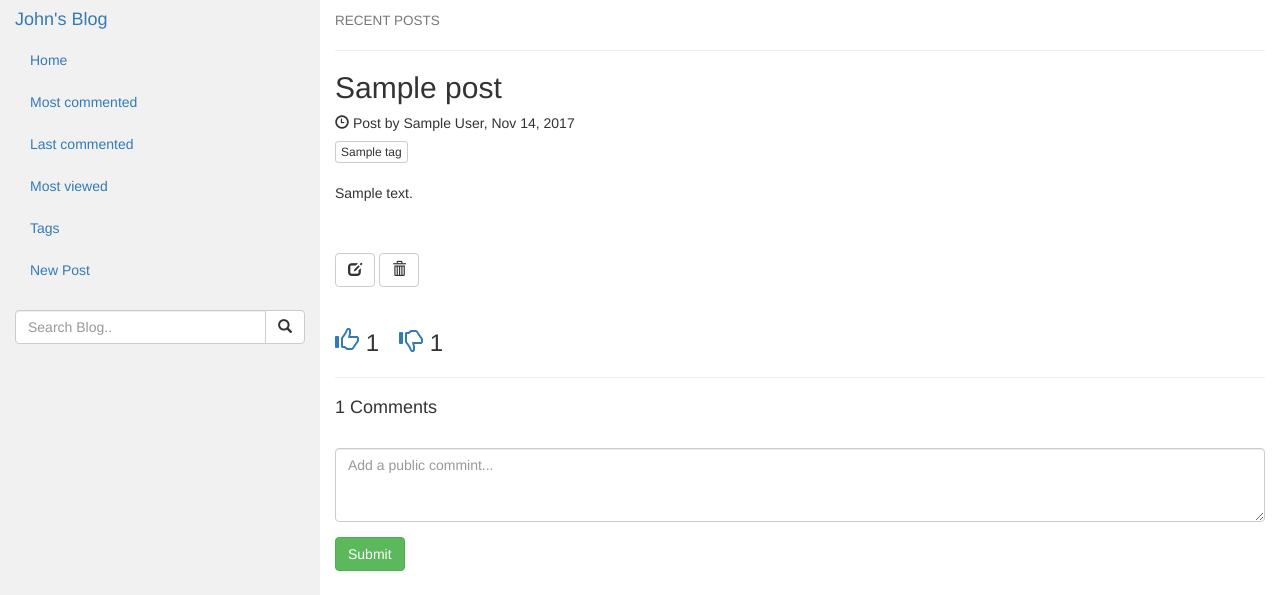
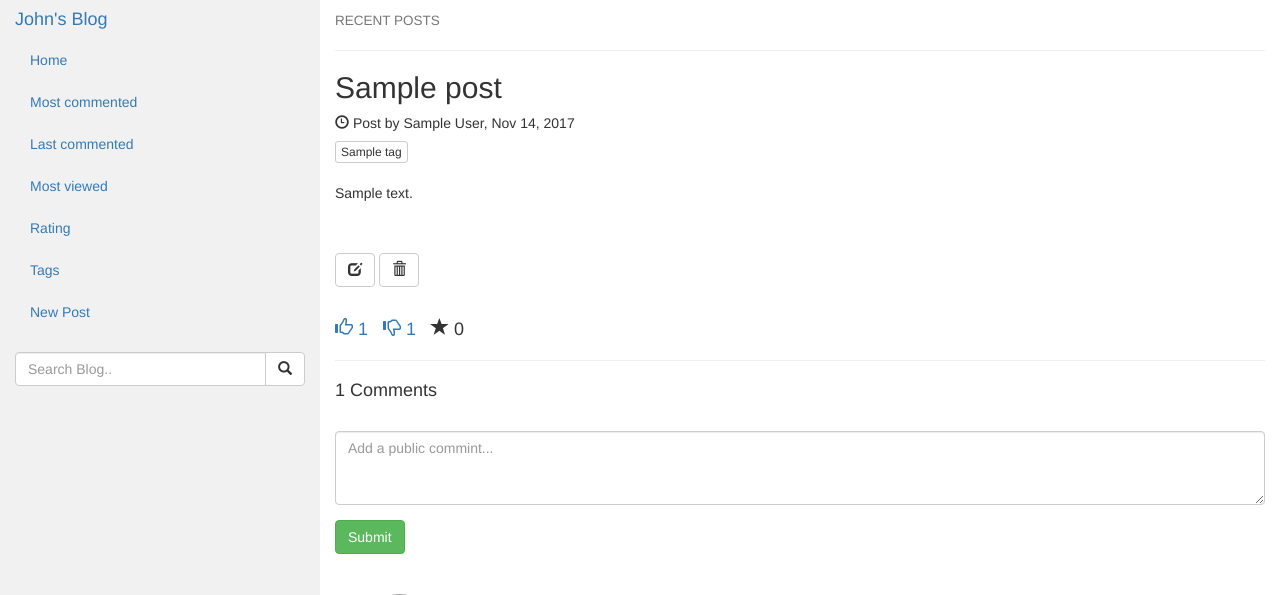
Before and after one commit to roman985475612/Simple-Blog, a Django app: page /post/1/ in a window 1280 px wide. Shown: the top 595 px of the page. Run offline with Django 3.2, Linux system fonts and the light colour scheme; tables that the repository leaves empty hold one stand-in row (values such as "Sample post"); some libraries are stand-ins or nearby versions; grey boxes are pictures that could not be loaded.

Commit message:
Task # 16 complete: added the ordering of posts by rating

```diff
--- a/blog/models.py
+++ b/blog/models.py
@@ -16,6 +16,7 @@ class Post(models.Model):
     views = models.PositiveIntegerField(default=0)
     likes = models.PositiveSmallIntegerField(default=0)
     dislikes = models.PositiveSmallIntegerField(default=0)
+    rating = models.SmallIntegerField(default=0)
     tags = models.ManyToManyField('Tag')
 
     class Meta:
@@ -24,6 +25,10 @@ class Post(models.Model):
 
     def get_absolute_url(self):
         return reverse('blog:post_detail', kwargs={'pk': self.id})
+
+    def save(self, *args, **kwargs):
+        self.rating = self.likes - self.dislikes
+        super().save(*args, **kwargs)
 
     def __str__(self):
         return '{} by {}'.format(self.title[:15], self.author)
--- a/blog/static/style.css
+++ b/blog/static/style.css
@@ -7,6 +7,10 @@
 .sidenav {
   background-color: #f1f1f1;
   height: 100%;
+}
+
+a:hover, a:active {
+  text-decoration: none;
 }
 
 /* Set black background color, white text and some padding */
@@ -26,7 +30,3 @@ footer {
     height: auto;
   }
 }
-
-a:hover {
-  text-decoration: none;
-}
--- a/blog/templates/blog/base.html
+++ b/blog/templates/blog/base.html
@@ -17,6 +17,7 @@
   {% url 'blog:most_commented' as mcm %}
   {% url 'blog:last_commented' as lcm %}
   {% url 'blog:most_viewed' as mvd %}
+  {% url 'blog:rating' as rtg %}
   <div class="container-fluid">
     <div class="row content">
       <div class="col-sm-3 sidenav">
@@ -26,6 +27,7 @@
           <li {% if request.path == mcm %}class="active"{% endif %}><a href="{{ mcm }}">Most commented</a></li>
           <li {% if request.path == lcm %}class="active"{% endif %}><a href="{{ lcm }}">Last commented</a></li>
           <li {% if request.path == mvd %}class="active"{% endif %}><a href="{{ mvd }}">Most viewed</a></li>
+          <li {% if request.path == rtg %}class="active"{% endif %}><a href="{{ rtg }}">Rating</a></li>
           <li {% if request.path == tgs %}class="active"{% endif %}><a href="{{ tgs }}">Tags</a></li>
           <li {% if request.path == pad %}class="active"{% endif %}><a href="{{ pad }}">New Post</a></li>
         </ul><br>
--- a/blog/templates/blog/post_detail.html
+++ b/blog/templates/blog/post_detail.html
@@ -19,10 +19,11 @@
   <a href="{% url 'blog:post_edit' post.id%}" class="btn btn-default"><span class="glyphicon glyphicon-edit"></span></a>
   <a href="{% url 'blog:post_delete' post.id%}" class="btn btn-default"><span class="glyphicon glyphicon-trash"></span></a>
   <br><br>
-  <h3>
-    <a href="{% url 'blog:post_like' post.id %}"><span class="glyphicon glyphicon-thumbs-up"></span></a> {{ post.likes }}&nbsp;&nbsp;
-    <a href="{% url 'blog:post_dislike' post.id %}"><span class="glyphicon glyphicon-thumbs-down"></span></a> {{ post.dislikes }}
-  </h3>
+  <h4>
+    <a href="{% url 'blog:post_like' post.id %}" style="text-decoration: none;"><span class="glyphicon glyphicon-thumbs-up"></span> {{ post.likes|default:"LIKE" }}</a>&nbsp;&nbsp;
+    <a href="{% url 'blog:post_dislike' post.id %}" style="text-decoration: none;"><span class="glyphicon glyphicon-thumbs-down"></span> {{ post.dislikes|default:"DISLIKE" }}</a>&nbsp;&nbsp;
+    <span class="glyphicon glyphicon-star"></span> {{ post.rating }}
+  </h4>
   <hr>
   <h4>{{ post.comments }} Comments</h4>
   <form action="{% url 'blog:comment_add' post.id %}"
--- a/blog/templates/blog/post_list.html
+++ b/blog/templates/blog/post_list.html
@@ -18,6 +18,7 @@
                 <span class="glyphicon glyphicon-eye-open"></span> {{ post.views }}&nbsp;&nbsp;
                 <span class="glyphicon glyphicon-thumbs-up"></span> {{ post.likes }}&nbsp;&nbsp;
                 <span class="glyphicon glyphicon-thumbs-down"></span> {{ post.dislikes }}&nbsp;&nbsp;
+                <span class="glyphicon glyphicon-star"></span> {{ post.rating }}&nbsp;&nbsp;
                 <span class="glyphicon glyphicon-comment"></span> {{ post.comments }}&nbsp;&nbsp;
                 {% if post.comment_set.all %}
                     <i>Last comment:
--- a/blog/urls.py
+++ b/blog/urls.py
@@ -9,6 +9,7 @@ urlpatterns = [
     url('^most-commented/$', views.PostByCommentsListView.as_view(), name='most_commented'),
     url('^last-commented/$', views.PostByLastCommentListView.as_view(), name='last_commented'),
     url('^most-viewed/$', views.PostByViewsListView.as_view(), name='most_viewed'),
+    url('^rating/$', views.PostByRatingListView.as_view(), name='rating'),
     url('^post/(?P<pk>\d+)/$', views.PostDetailView.as_view(), name='post_detail'),
     url('^post/(?P<pk>\d+)/like/$', views.PostLikeRedirectView.as_view(), name='post_like'),
     url('^post/(?P<pk>\d+)/dislike/$', views.PostDislikeRedirectView.as_view(), name='post_dislike'),
--- a/blog/views.py
+++ b/blog/views.py
@@ -59,6 +59,10 @@ class PostByViewsListView(ListView):
     context_object_name = 'post_list'
 
 
+class PostByRatingListView(ListView):
+    queryset = Post.objects.order_by('-rating')[:10]
+
+
 class PostDetailView(DetailView):
     model = Post
     context_object_name = 'post'
@@ -88,7 +92,7 @@ class PostLikeRedirectView(RedirectView):
     def get_redirect_url(self, *args, **kwargs):
         post = get_object_or_404(Post, pk=self.kwargs['pk'])
         post.likes = F('likes') + 1
-        post.save(update_fields=['likes'])
+        post.save()
         return super().get_redirect_url(*args, **kwargs)
 
 
@@ -98,7 +102,7 @@ class PostDislikeRedirectView(RedirectView):
     def get_redirect_url(self, *args, **kwargs):
         post = get_object_or_404(Post, pk=self.kwargs['pk'])
         post.dislikes = F('dislikes') + 1
-        post.save(update_fields=['dislikes'])
+        post.save()
         return super().get_redirect_url(*args, **kwargs)
 
 
```
Also changed, not shown: blog/migrations/0009_post_rating.py (added), blog/migrations/0010_auto_20171122_1719.py (added).
